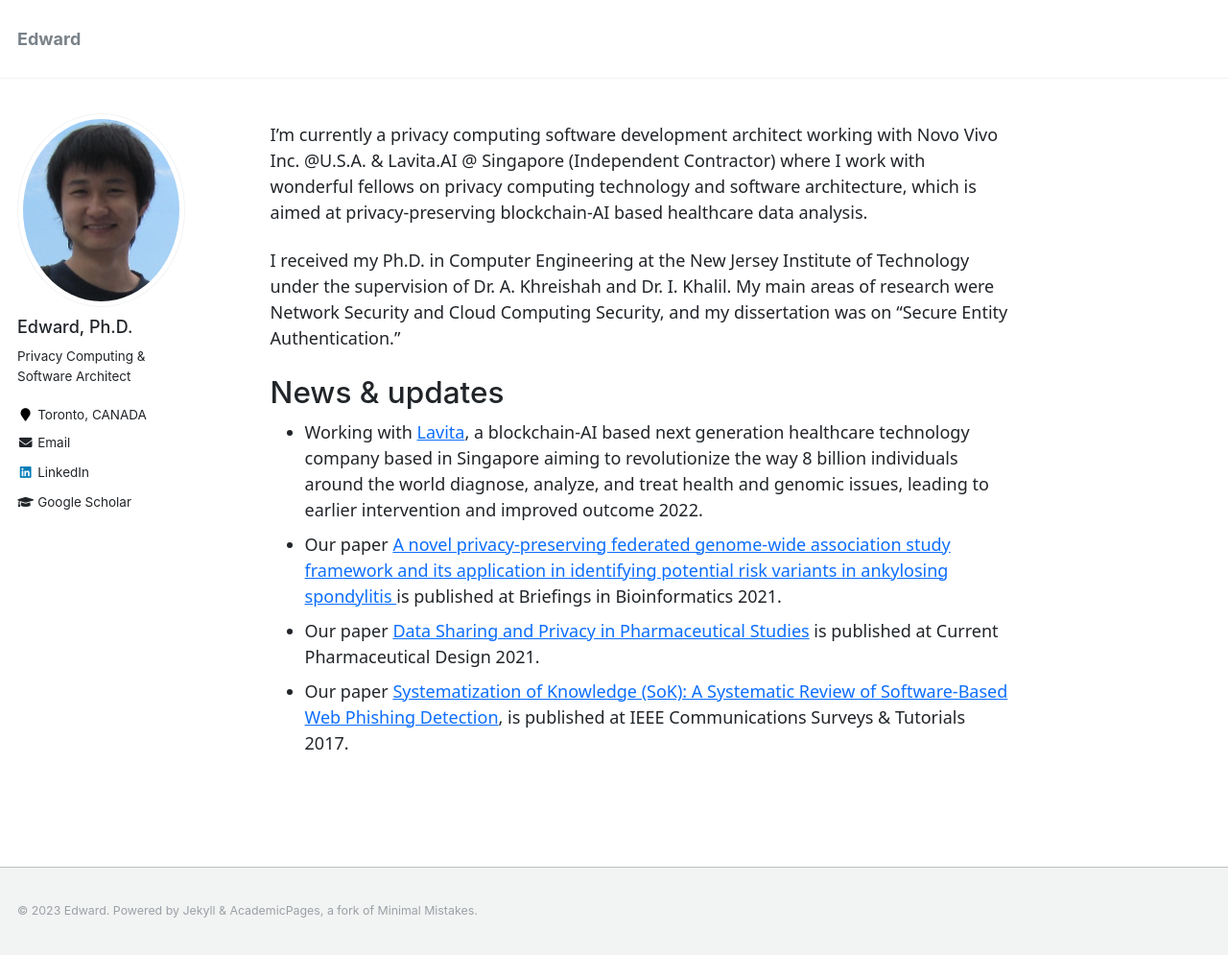
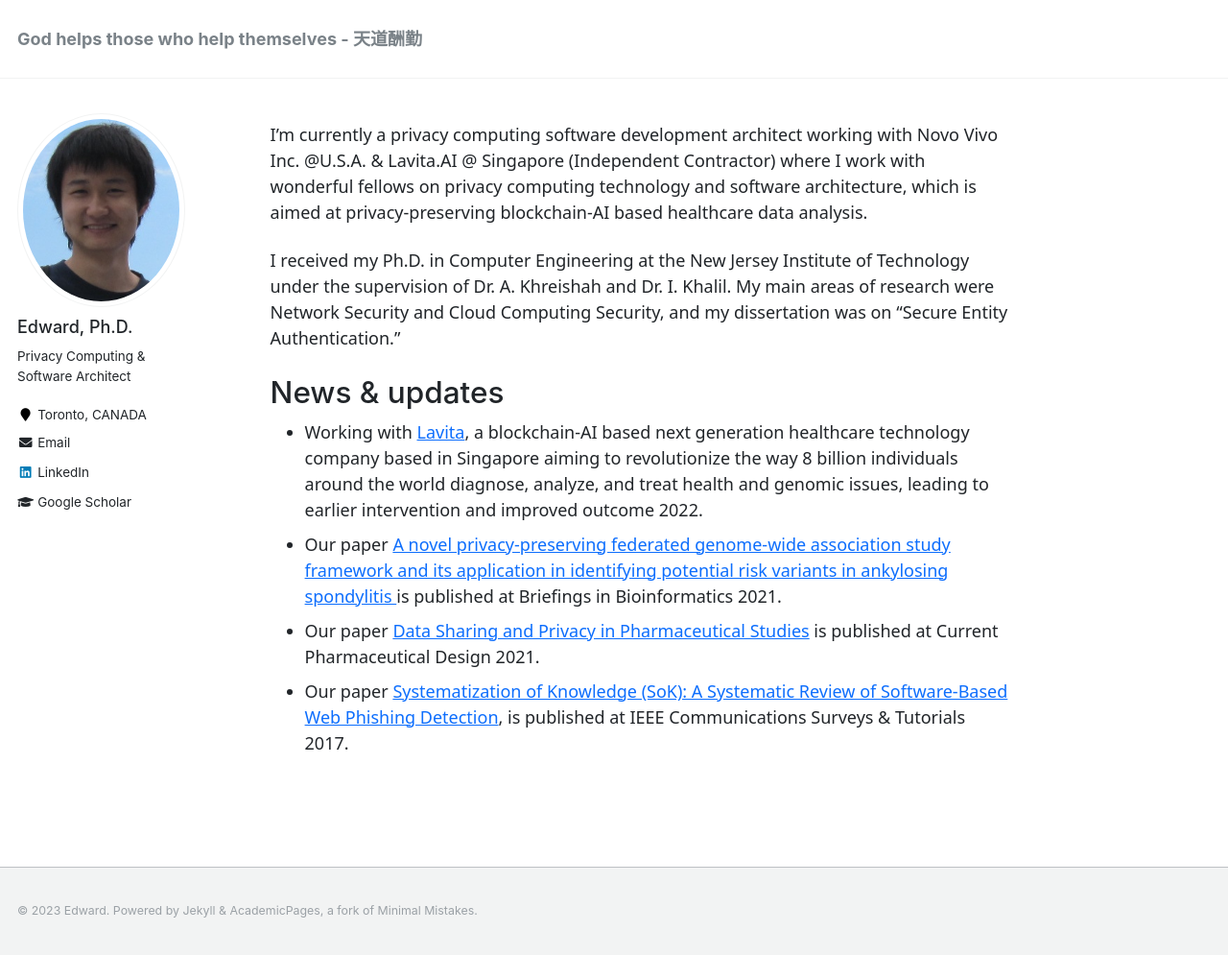
Before and after one commit to edwarddou2020/edwarddou2020.github.io, a Jekyll site: the page built from _pages/about.md, in a window 1280 px wide and 995 px high. Shown: the whole window at 96% size. Built offline with Jekyll 4.4.1, drawn with Linux system fonts in a browser that asks for light colours.

Commit message:
Update _config.yml

```diff
--- a/_config.yml
+++ b/_config.yml
@@ -7,7 +7,7 @@
 
 # Site Settings
 locale: "en-US"
-title: "Edward"
+title: "God helps those who help themselves - 天道酬勤"
 title_separator: "-"
 name: &name "Edward"
 description: &description "personal description"
```
